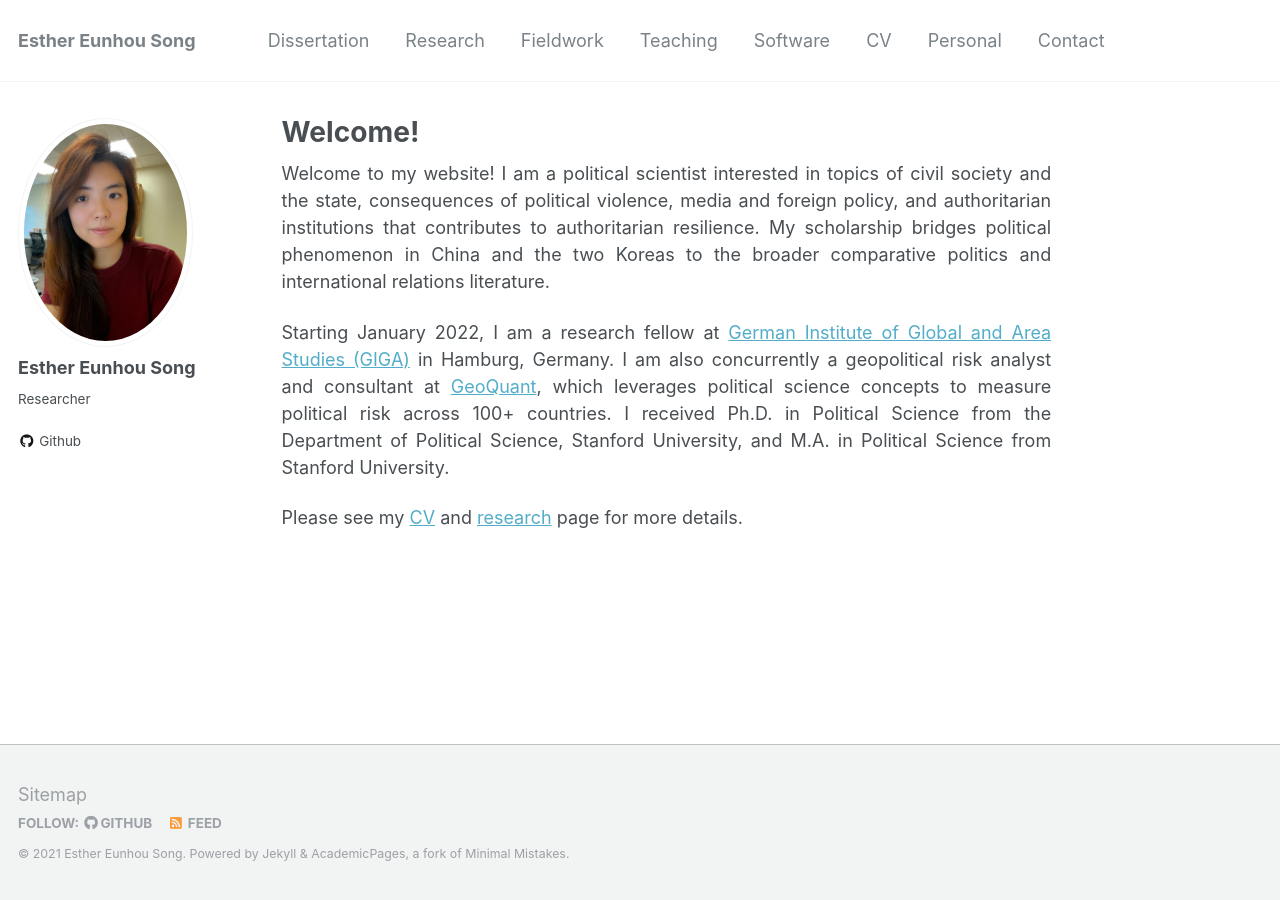
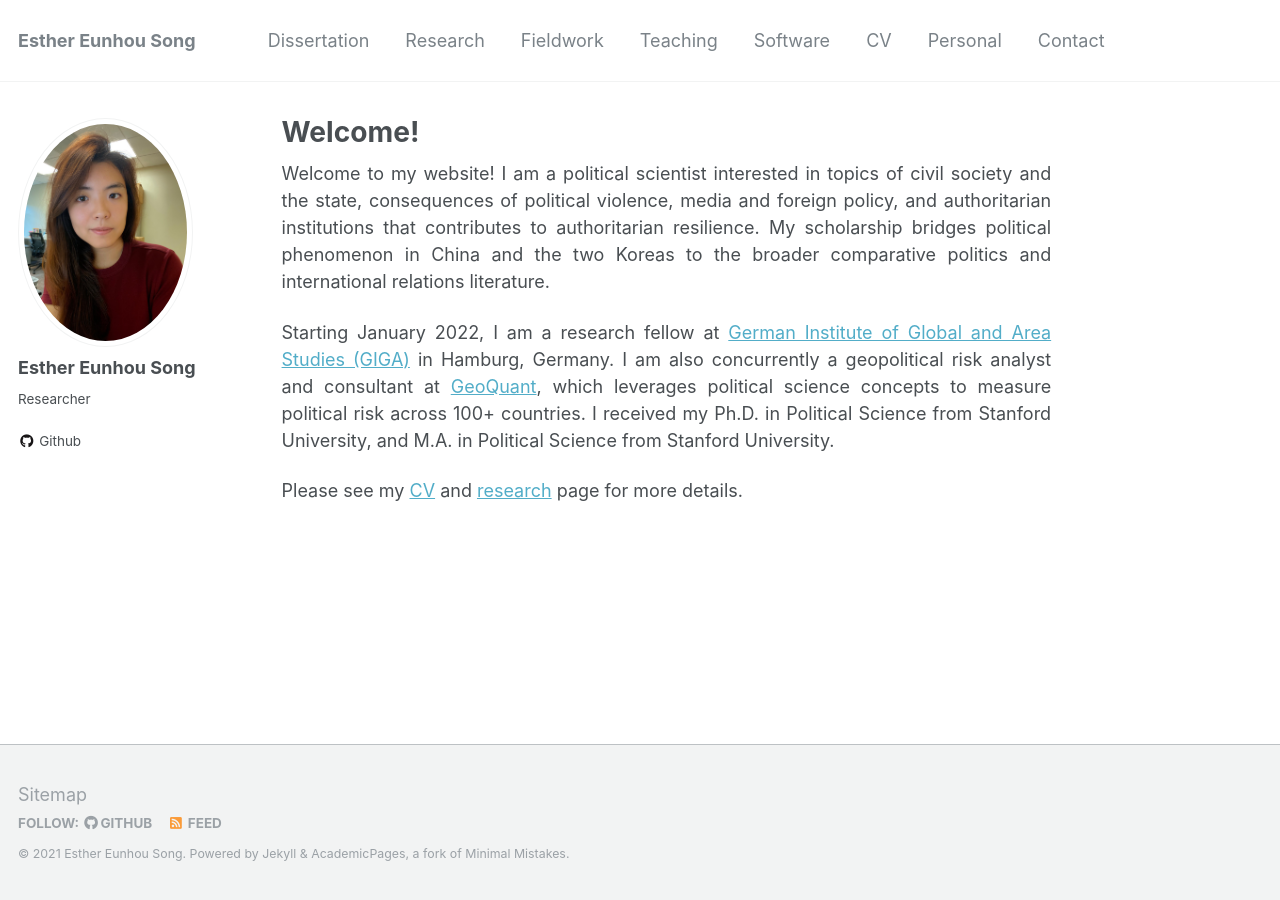
Before and after one commit to ehsong/ehsong.github.io, a Jekyll site: the page built from _pages/about.md, in a window 1280 px wide. Built offline with Jekyll 4.4.1, drawn with Linux system fonts in a browser that asks for light colours.

Commit message:
Update about.md

```diff
--- a/_pages/about.md
+++ b/_pages/about.md
@@ -9,6 +9,6 @@
 ---
 Welcome to my website! I am a political scientist interested in topics of civil society and the state, consequences of political violence, media and foreign policy, and authoritarian institutions that contributes to authoritarian resilience. My scholarship bridges political phenomenon in China and the two Koreas to the broader comparative politics and international relations literature.
 
-Starting January 2022, I am a research fellow at [German Institute of Global and Area Studies (GIGA)](https://www.giga-hamburg.de/en/) in Hamburg, Germany. I am also concurrently a geopolitical risk analyst and consultant at [GeoQuant](https://geoquant.com/), which leverages political science concepts to measure political risk across 100+ countries. I received Ph.D. in Political Science from the Department of Political Science, Stanford University, and M.A. in Political Science from Stanford University.
+Starting January 2022, I am a research fellow at [German Institute of Global and Area Studies (GIGA)](https://www.giga-hamburg.de/en/) in Hamburg, Germany. I am also concurrently a geopolitical risk analyst and consultant at [GeoQuant](https://geoquant.com/), which leverages political science concepts to measure political risk across 100+ countries. I received my Ph.D. in Political Science from Stanford University, and M.A. in Political Science from Stanford University.
 
 Please see my [CV](https://ehsong.github.io/files/SONG_CV2.pdf) and [research](https://ehsong.github.io/research/) page for more details.
```
